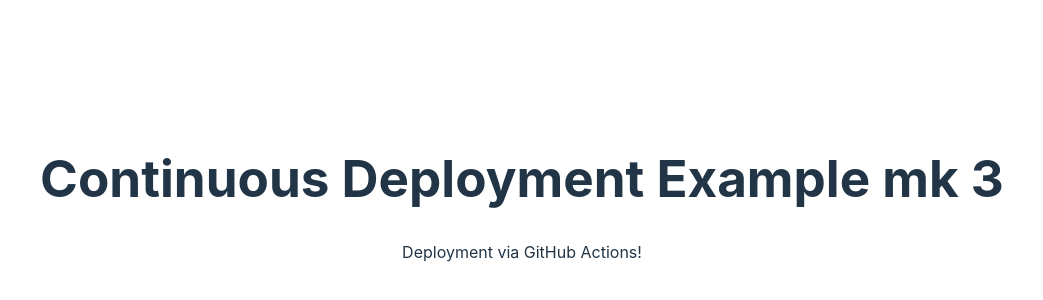
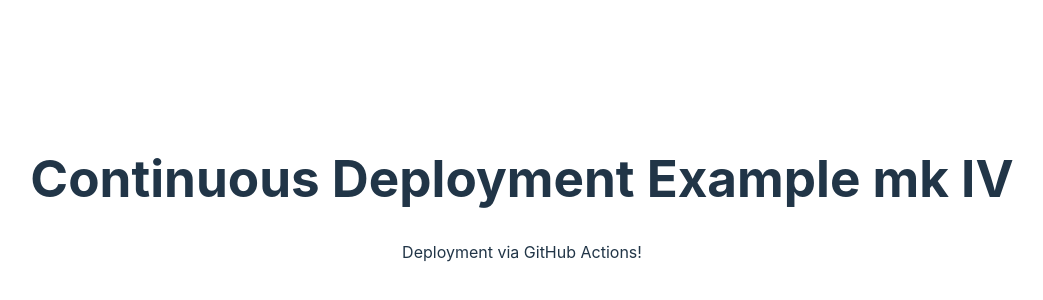
Before and after one commit to steven2k2/cd-example, a React (Vite) app: page / in a window 1280 px wide. Shown: the part 202-502 px from the top of the page, without its empty margins (118-1161 px from the left). Built offline with nearby package versions, Linux system fonts and the light colour scheme.

Commit message:
Fix: MK 4

```diff
--- a/index.html
+++ b/index.html
@@ -3,7 +3,7 @@
   <head>
     <meta charset="UTF-8" />
     <meta name="viewport" content="width=device-width, initial-scale=1.0" />
-    <title>Continuous Deployment (CD)</title>
+    <title>Continuous Deployment (CD) MKIV</title>
   </head>
   <body>
     <div id="root"></div>
--- a/src/App.jsx
+++ b/src/App.jsx
@@ -3,7 +3,7 @@
 function App() {
     return (
         <div>
-            <h1>Continuous Deployment Example mk 3</h1>
+            <h1>Continuous Deployment Example mk IV</h1>
             <p>Deployment via GitHub Actions!</p>
         </div>
     );
```
